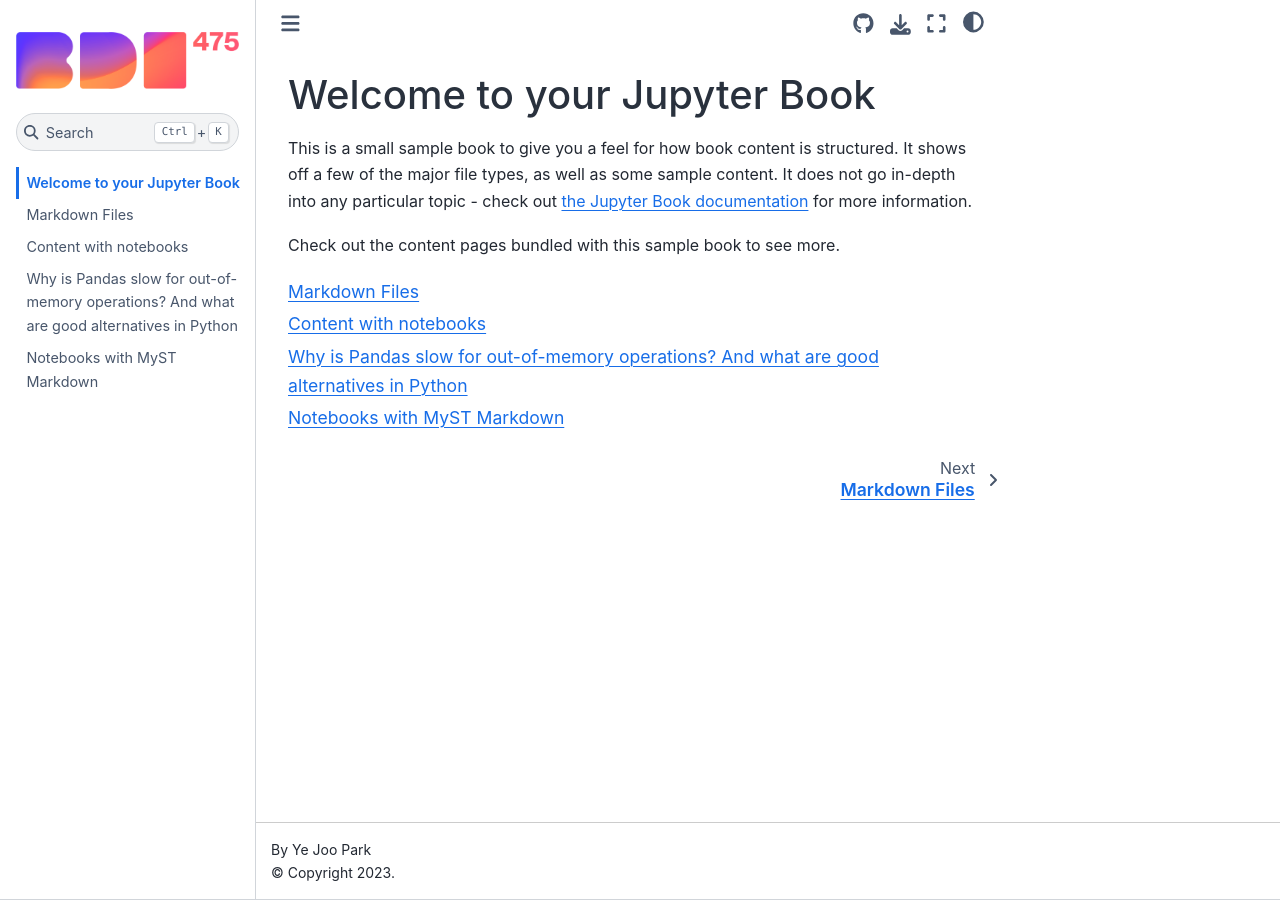
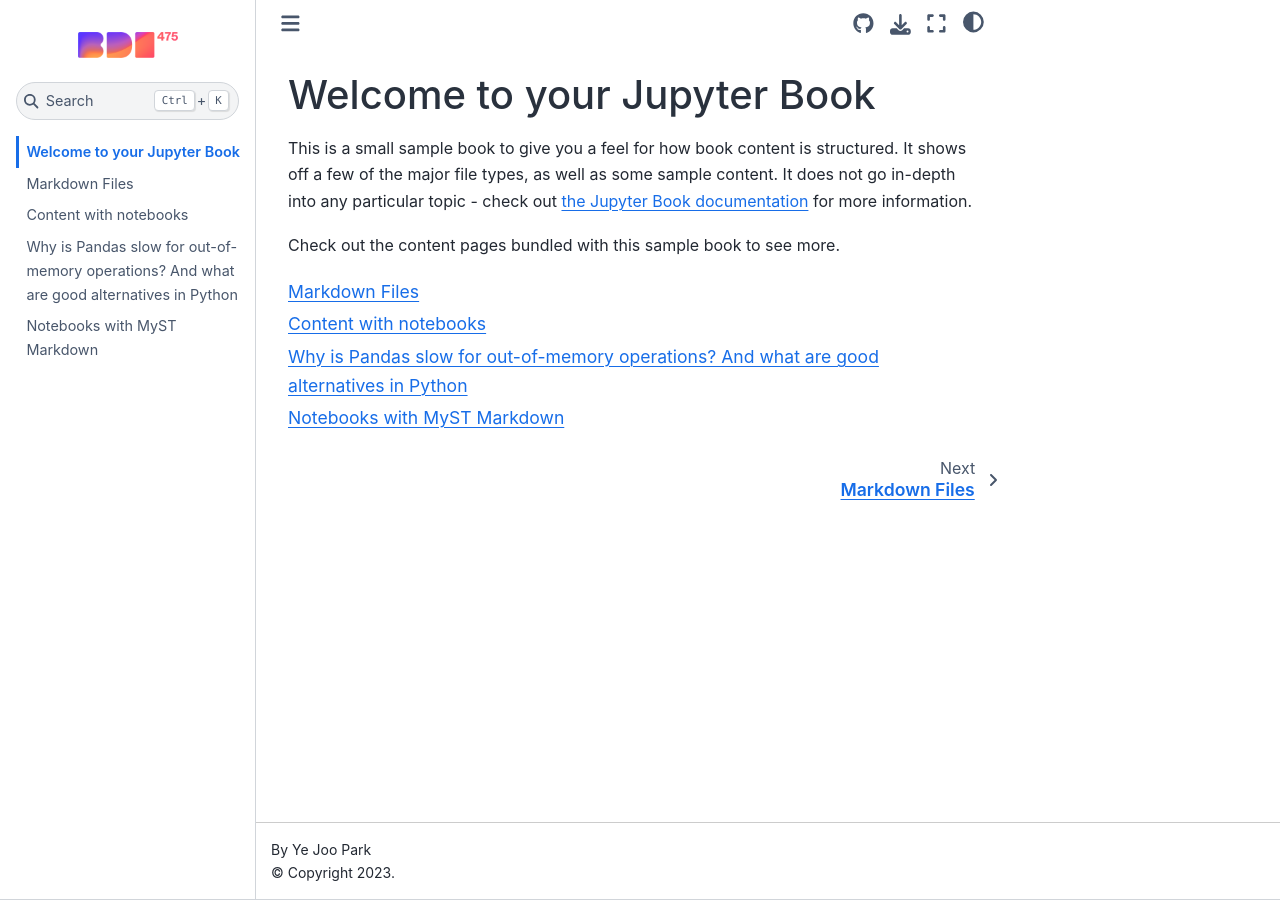
Before and after one commit to bdi475/lecture-notes-jupyter-book, a Jupyter Book: the page built from intro.md, in a window 1280 px wide. Built offline with Jupyter Book 1.0.4 settings and Sphinx 7.4.7 and the Sphinx Book theme 1.1.4, drawn with Linux system fonts in a browser that asks for light colours.

Commit message:
Add a static custom css file

```diff
--- a/_config.yml
+++ b/_config.yml
@@ -30,6 +30,9 @@ repository:
 html:
   use_issues_button: false
   use_repository_button: true
+  baseurl: ""
+  extra_css:
+    - _static/styles/custom.css
 
 launch_buttons:
   colab_url: "https://colab.research.google.com"
--- /dev/null
+++ b/_static/styles/custom.css
@@ -0,0 +1,4 @@
+.navbar-brand img {
+  max-width: 100px; /* Adjust this value to your desired width */
+  height: auto;
+}
```
